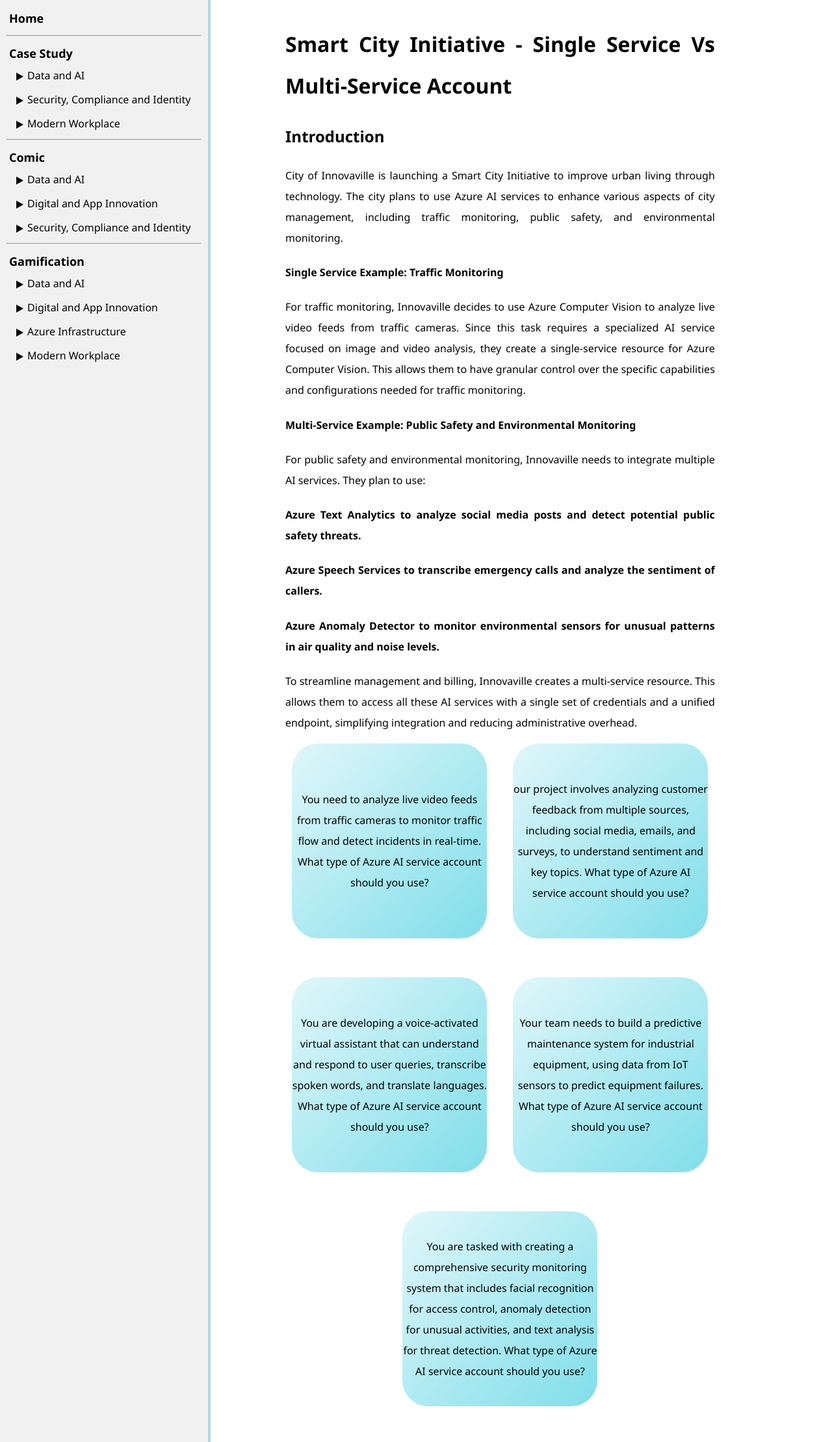
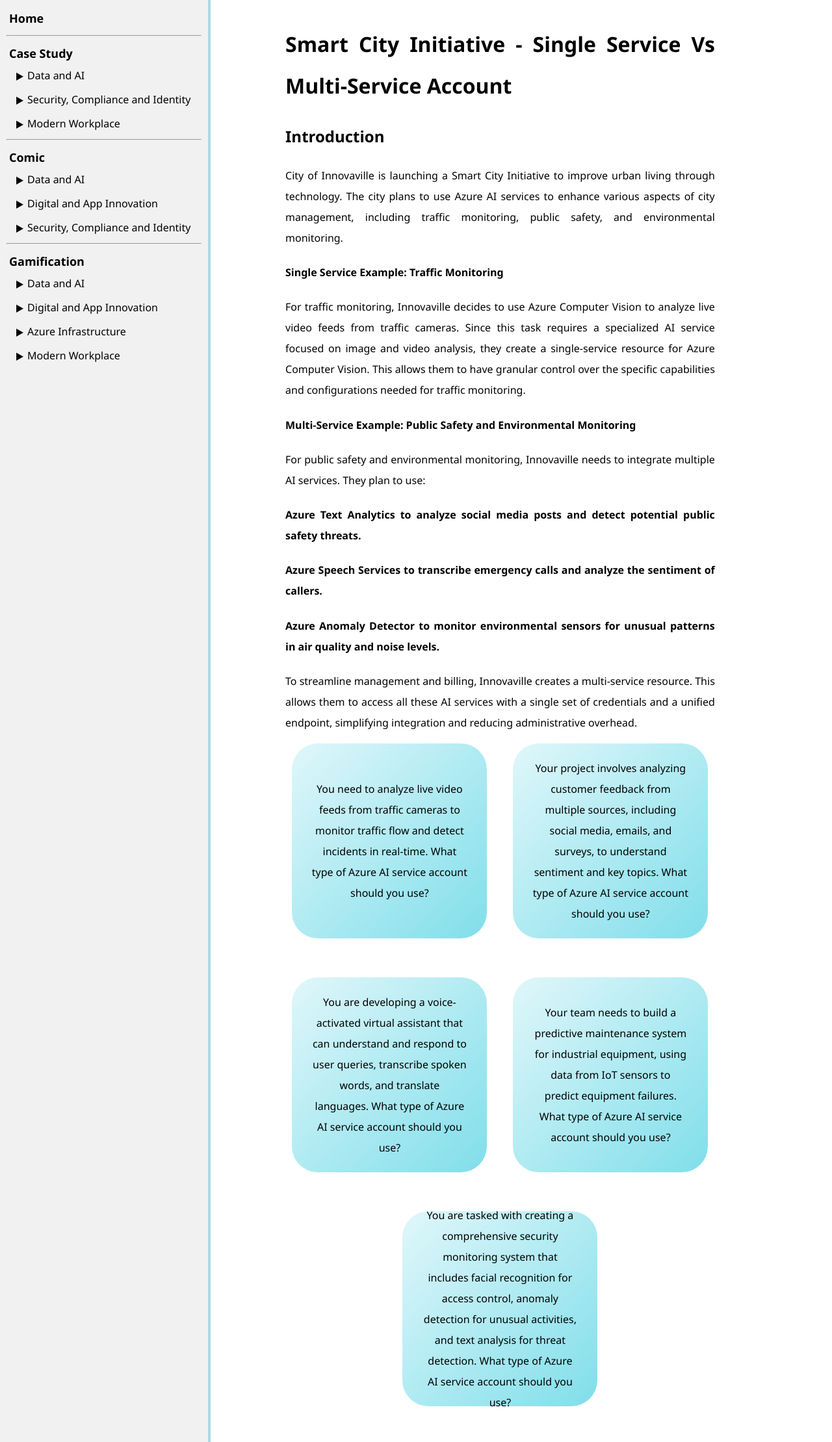
Before and after one commit to ningweinw/iengage, a Jekyll site: the page built from project-files/gamification/Data and AI/Single-MultiService Resource.md, in a window 1280 px wide. Shown: the whole page at 65% size. Built offline with Jekyll 4.4.1, drawn with Linux system fonts in a browser that asks for light colours; some of the changed lines change nothing that is shown.

Commit message:
Update Single-MultiService Resource.md

```diff
--- a/project-files/gamification/Data and AI/Single-MultiService Resource.md
+++ b/project-files/gamification/Data and AI/Single-MultiService Resource.md
@@ -31,10 +31,7 @@
     <style>
 
 
-        .question {
-            font-size: 24px;
-            margin-bottom: 10px;
-        }
+
         .tile-container {
             display: flex;
             gap: 40px;
@@ -66,7 +63,7 @@
         }
         .tile .front, .tile .back {
             position: absolute;
-            width: 100%;
+            width: 80%;
             height: 100%;
             backface-visibility: hidden;
             display: flex;
@@ -77,6 +74,7 @@
         .tile .back {
             transform: rotateY(180deg);
             background: linear-gradient(135deg, #bbdefb, #64b5f6);
+              font-size: 24px;
         }
         .tile.flipped {
             transform: rotateY(180deg);
@@ -94,7 +92,7 @@
             <div class="back">Single-service account (Computer Vision)</div>
         </div>
         <div class="tile" onclick="checkAnswer(this, 'Multi-service account (Language Service)')">
-            <div class="front">our project involves analyzing customer feedback from multiple sources, including social media, emails, and surveys, to understand sentiment and key topics. What type of Azure AI service account should you use?</div>
+            <div class="front">Your project involves analyzing customer feedback from multiple sources, including social media, emails, and surveys, to understand sentiment and key topics. What type of Azure AI service account should you use?</div>
             <div class="back">Multi-service account (Language Service)</div>
         </div>
         <div class="tile" onclick="checkAnswer(this, 'Multi-service account (Speech Services, Translator)')">
```
